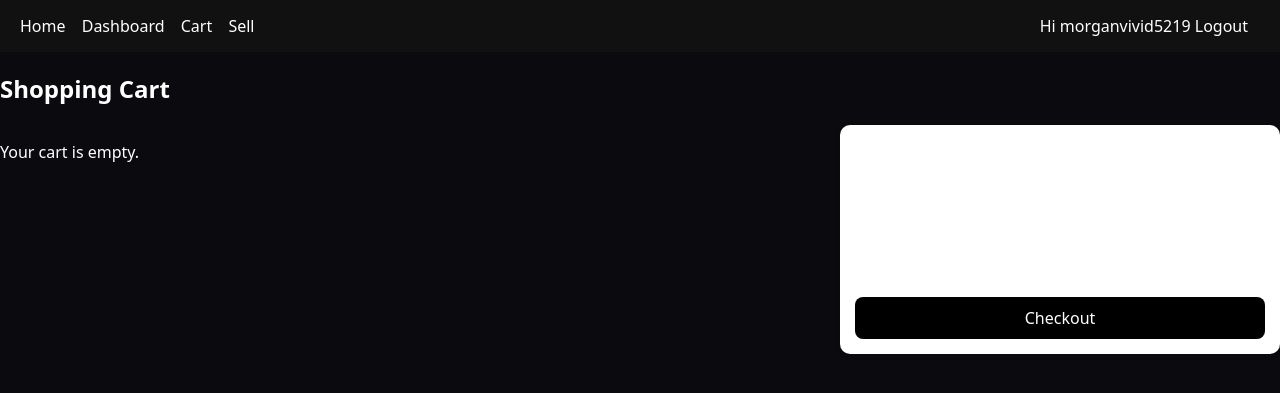
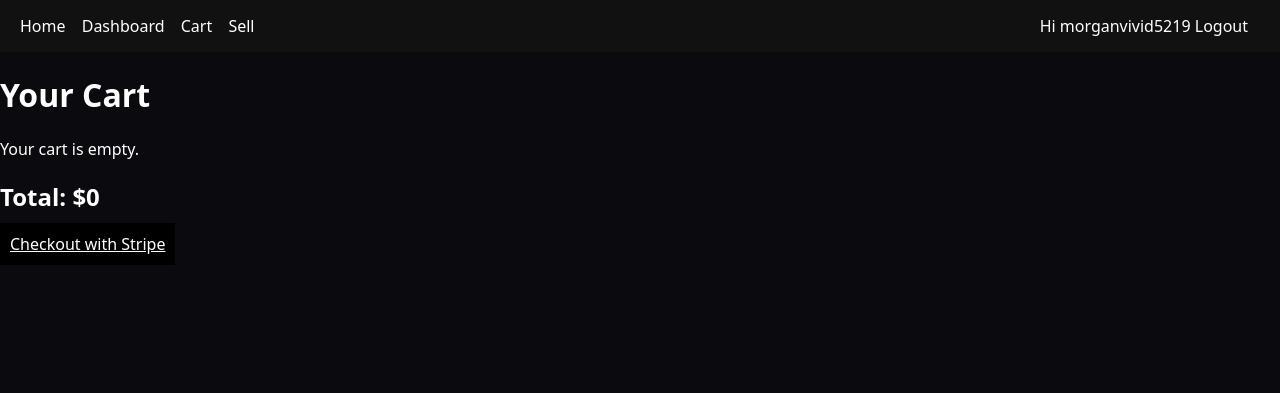
Before and after one commit to trentos123/marketplace-for-cards, a Django app: page /cart/ in a window 1280 px wide. Shown: the top 393 px of the page. Run offline with Django 5.2, Linux system fonts and the light colour scheme; a user stored in the database is signed in; data that the repository does not hold is empty.

Commit message:
Fix marketplace + Stripe + templates working

```diff
--- a/marketplace/urls.py
+++ b/marketplace/urls.py
@@ -5,18 +5,14 @@ urlpatterns = [
     path("", views.home, name="home"),
     path("card/<int:pk>/", views.detail, name="detail"),
 
-    # CART
     path("add/<int:pk>/", views.add_to_cart, name="add_to_cart"),
     path("cart/", views.cart, name="cart"),
     path("remove/<int:pk>/", views.remove_from_cart, name="remove_from_cart"),
 
-    # CHECKOUT
     path("checkout/", views.checkout, name="checkout"),
-    path("payment-success/", views.payment_success, name="payment_success"),
+    path("success/", views.payment_success, name="success"),
 
-    # WEBHOOK
     path("stripe/webhook/", views.stripe_webhook, name="stripe_webhook"),
 
-    # AUTH
     path("register/", views.register, name="register"),
 ]
--- a/marketplace/views.py
+++ b/marketplace/views.py
@@ -61,7 +61,7 @@ def remove_from_cart(request, pk):
     return redirect("cart")
 
 
-# ---------------- CHECKOUT ----------------
+# ---------------- STRIPE CHECKOUT ----------------
 @login_required
 def checkout(request):
     items = CartItem.objects.filter(user=request.user)
@@ -86,7 +86,7 @@ def checkout(request):
         mode="payment",
         line_items=line_items,
         metadata={"user_id": request.user.id},
-        success_url=request.build_absolute_uri("/payment-success/"),
+        success_url=request.build_absolute_uri("/success/"),
         cancel_url=request.build_absolute_uri("/cart/"),
     )
 
@@ -98,7 +98,7 @@ def payment_success(request):
     return render(request, "marketplace/success.html")
 
 
-# ---------------- WEBHOOK (FULL SYSTEM) ----------------
+# ---------------- WEBHOOK ----------------
 @csrf_exempt
 def stripe_webhook(request):
     payload = request.body
@@ -115,9 +115,6 @@ def stripe_webhook(request):
 
     if event["type"] == "checkout.session.completed":
         session = event["data"]["object"]
-
-        if Order.objects.filter(stripe_session_id=session["id"]).exists():
-            return HttpResponse(status=200)
 
         user = User.objects.get(id=session["metadata"]["user_id"])
         items = CartItem.objects.filter(user=user)
--- a/templates/marketplace/cart.html
+++ b/templates/marketplace/cart.html
@@ -2,50 +2,24 @@
 
 {% block content %}
 
-<h2 style="margin-bottom:20px;">Shopping Cart</h2>
+<h1>Your Cart</h1>
 
-<div style="display:flex; gap:20px; align-items:flex-start;">
+{% for item in items %}
+  <div style="background:white; padding:10px; margin-bottom:10px;">
+    <h3>{{ item.card.title }}</h3>
+    <p>Qty: {{ item.quantity }}</p>
+    <p>${{ item.card.price }}</p>
 
-  <!-- LEFT: ITEMS -->
-  <div style="flex:2;">
-
-    {% for i in items %}
-    <div style="display:flex; gap:15px; background:white; padding:10px; margin-bottom:10px; border-radius:10px; box-shadow:0 2px 5px rgba(0,0,0,0.1);">
-
-      {% if i.card.image_url %}
-        <img src="{{ i.card.image_url }}" style="width:90px; height:120px; object-fit:cover; border-radius:8px;">
-      {% endif %}
-
-      <div style="flex:1;">
-        <h3 style="margin:0;">{{ i.card.title }}</h3>
-        <p style="margin:5px 0;">Quantity: {{ i.quantity }}</p>
-        <p style="margin:5px 0;"><b>${{ i.card.price }}</b></p>
-
-        <a href="/remove/{{ i.id }}" style="color:red; font-size:12px;">Remove</a>
-      </div>
-
+    <a href="/remove/{{ item.id }}/">Remove</a>
   </div>
 {% empty %}
   <p>Your cart is empty.</p>
 {% endfor %}
 
-  </div>
-
-  <!-- RIGHT: SUMMARY -->
-  <div style="flex:1; background:white; padding:15px; border-radius:10px; height:fit-content; box-shadow:0 2px 5px rgba(0,0,0,0.1);">
-
-    <h3>Order Summary</h3>
-
-    <p>Total Items: {{ items|length }}</p>
 <h2>Total: ${{ total }}</h2>
 
-    <a href="/checkout/"
-       style="display:block; text-align:center; background:black; color:white; padding:10px; border-radius:8px; text-decoration:none;">
-      Checkout
+<a href="/checkout/" style="padding:10px; background:black; color:white;">
+  Checkout with Stripe
 </a>
 
-  </div>
-
-</div>
-
 {% endblock %}
```
Also changed, not shown: marketplace/models.py (+4 -7 lines), templates/marketplace/detail.html (+8 -13 lines), templates/marketplace/home.html (+13 -25 lines), templates/marketplace/success.html (+8 -6 lines). Lines whose indentation alone changed are shown as unchanged.
